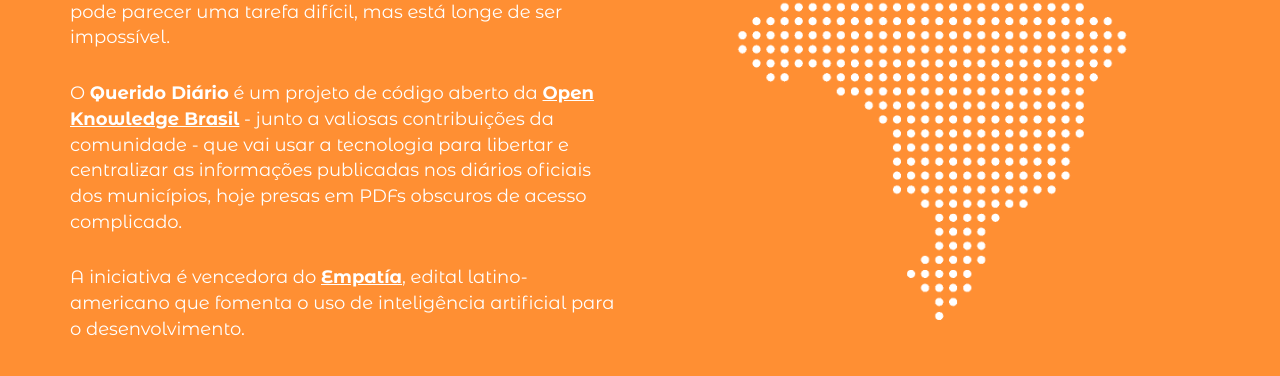
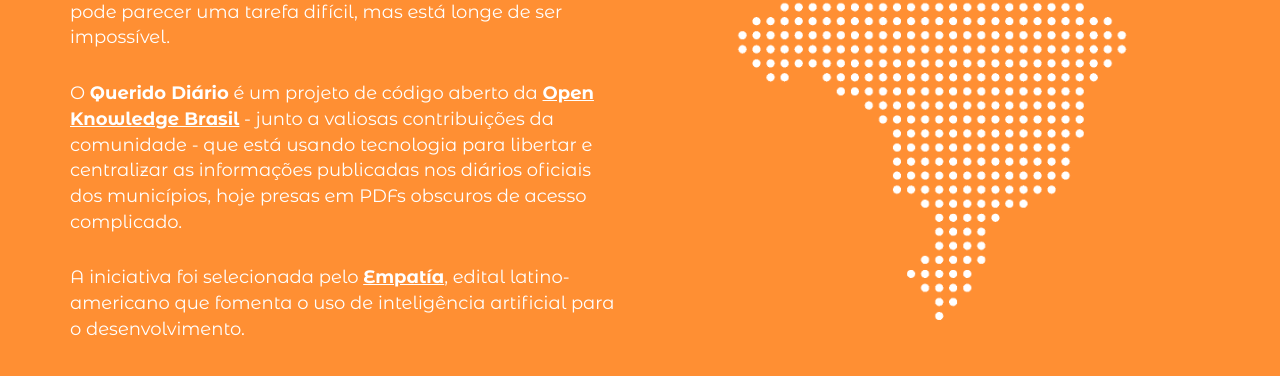
Before and after one commit to okfn-brasil/querido-diario-site, a Jekyll site: the page built from index.html, in a window 1280 px wide and 1400 px high, scrolled down 820 px. Shown: the part 152-528 px from the top of the window. Built offline with Jekyll 4.4.1, drawn with Linux system fonts in a browser that asks for light colours; nearby versions of some CDN libraries; some of the changed text lies outside the part shown.

Commit message:
altera texto seções e botão

```diff
--- a/index.html
+++ b/index.html
@@ -43,10 +43,10 @@
           </p>
           <p>
             O <strong>Querido Diário</strong> é um projeto de código aberto da
-            <strong><a href="https://www.ok.org.br/" target="_blank">Open Knowledge Brasil</a></strong> - junto a valiosas contribuições da comunidade - que vai usar a tecnologia
+            <strong><a href="https://www.ok.org.br/" target="_blank">Open Knowledge Brasil</a></strong> - junto a valiosas contribuições da comunidade - que está usando tecnologia
             para libertar e centralizar as informações publicadas nos diários oficiais dos municípios, hoje presas em PDFs obscuros de acesso complicado.
           </p>
-          <p>A iniciativa é vencedora do <a href="https://empatia.la/" target="_blank" style="font-weight: 700;">Empatía</a>, edital latino-americano que fomenta o uso de inteligência artificial para o desenvolvimento.</p>
+          <p>A iniciativa foi selecionada pelo <a href="https://empatia.la/" target="_blank" style="font-weight: 700;">Empatía</a>, edital latino-americano que fomenta o uso de inteligência artificial para o desenvolvimento.</p>
         </div>
       </div>
       <div class="col-sm-6">
@@ -85,9 +85,11 @@
             <h2><mark>CONTRIBUA COM O CENSO DOS DIÁRIOS OFICIAIS BRASILEIROS</mark></h2>
           </div>
           <p>Temos um longo caminho pela frente. Afinal, precisamos libertar informações de 5.570 municípios. Para começar, queremos fazer um diagnóstico da situação atual dos diários oficiais, reunindo todos os links e os formatos utilizados pelas prefeituras para publicar as informações.</p>
-          <p>Criamos um formulário para receber contribuições de pessoas interessadas em nos ajudar nesse projeto desafiador. Você pode ajudar a construir o levantamento cadastrando qualquer município brasileiro. <strong>Podemos contar com a sua ajuda?</strong></p>
+          <p>O trabalho de mapeamento é colaborativo e já está a todo vapor! Você pode ajudar a construir o levantamento cadastrando qualquer município brasileiro, além de baixar a base de dados do mapeamento até aqui.  <strong>Podemos contar com a sua ajuda?</strong></p>
+
+
           <p style='text-align:center; padding-top: 10px;'>
-            <a href="https://censo.ok.org.br/" target="_blank" class="myButton myButton-censo">CADASTRAR MEU MUNICÍPIO</a>
+            <a href="https://censo.ok.org.br/" target="_blank" class="myButton myButton-censo">CADASTRAR UM MUNICÍPIO</a>
             </p>
         </div>
       </div>
```
